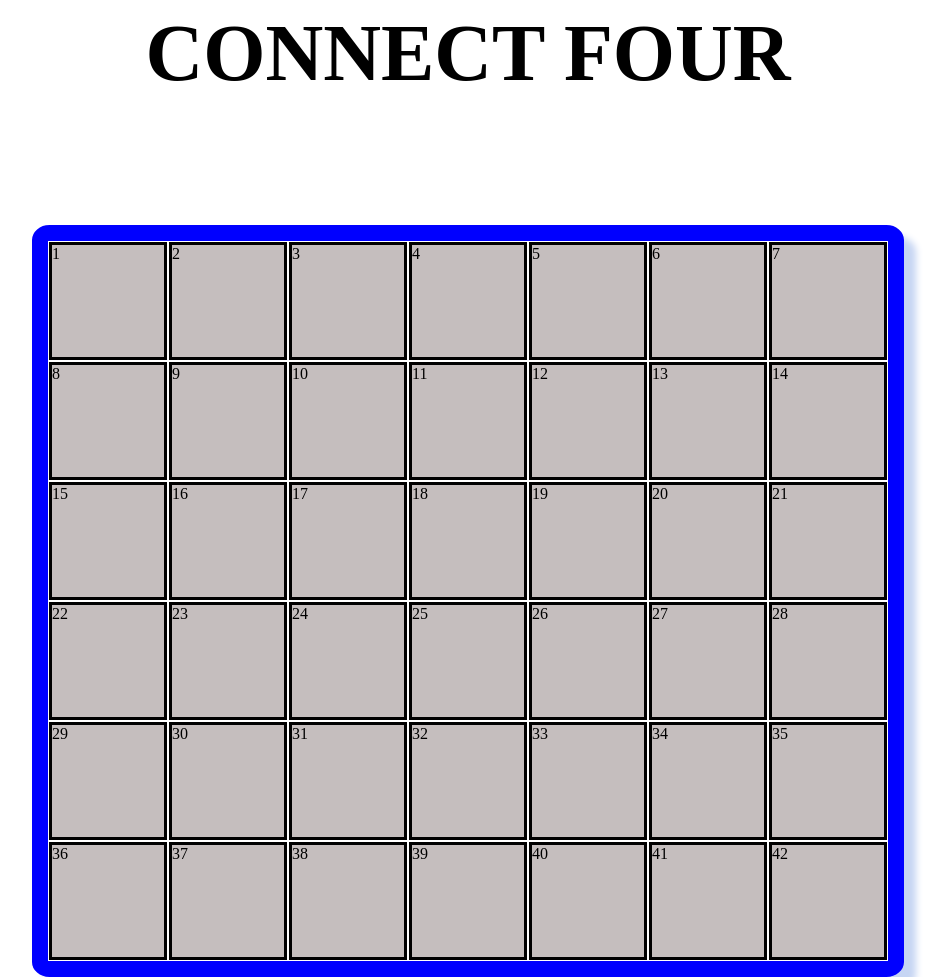
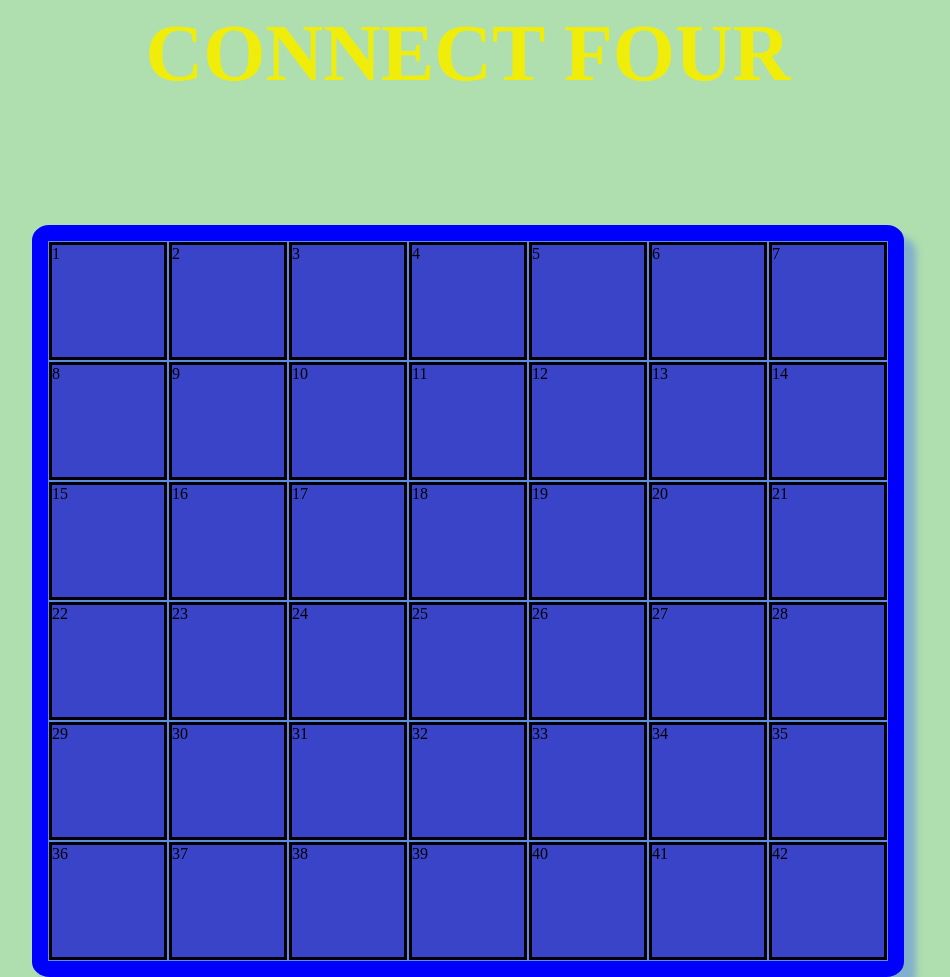
Before and after one commit to pfeeny84/Connect_4_Project, a plain HTML site: page index.html in a window 1280 px wide. Shown: the top 977 px of the page, without its empty margins (172-1122 px from the left). Drawn offline with Linux system fonts and the light colour scheme.

Commit message:
color styling

```diff
--- a/style.css
+++ b/style.css
@@ -4,20 +4,23 @@
     grid-template-rows: 120px 120px 120px 120px 120px 120px;
     border: 1em solid blue;
     border-radius: 2%;
-    box-shadow: 12px 12px 7px rgb(198, 213, 243);
+    box-shadow: 12px 12px 7px rgba(74, 116, 241, 0.443);
     width: 840px;
     height: 720px;
     margin: 10% auto;
-
+    background-color: rgba(75, 120, 240, .8);
 }
 .grid-item{
     border: 3px solid black;
-    background-color: rgb(197, 190, 190);
+    background-color: rgba(55, 62, 198, 0.923);
     margin: 1px 1px 1px 1px;
 }
-
+body{
+    background-color: rgba(97, 193, 97, 0.5);
+}
 h1{
     font-size: 5em;
     margin: 0 auto;
     text-align: center;
+    color:rgb(241, 237, 11)
 }
```
